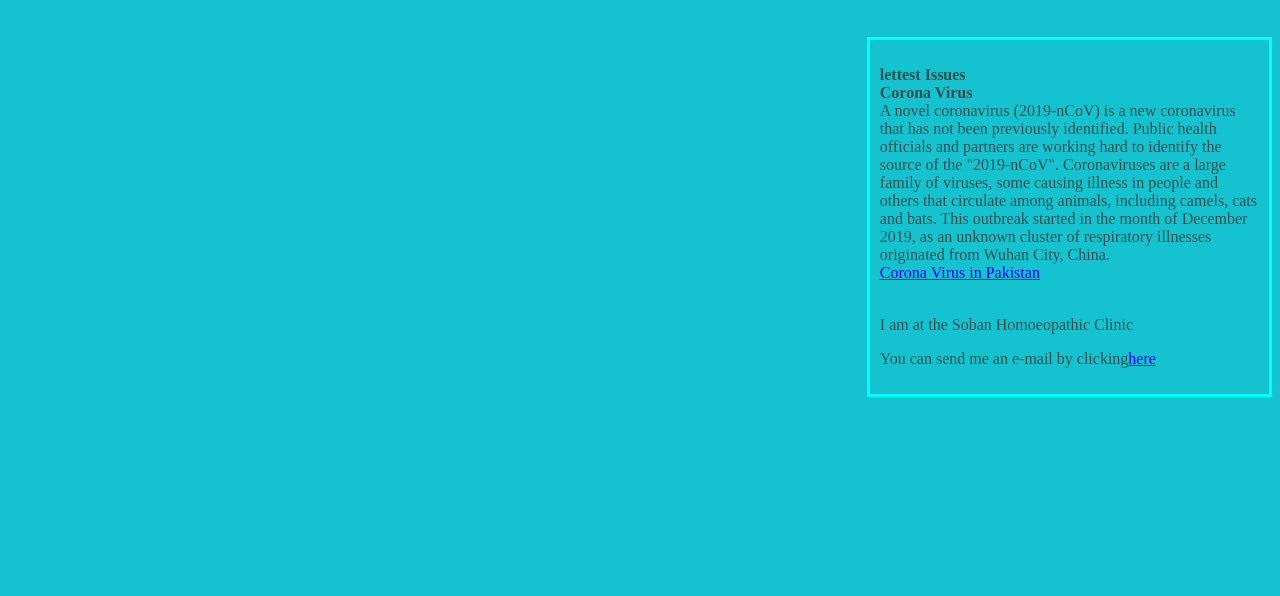
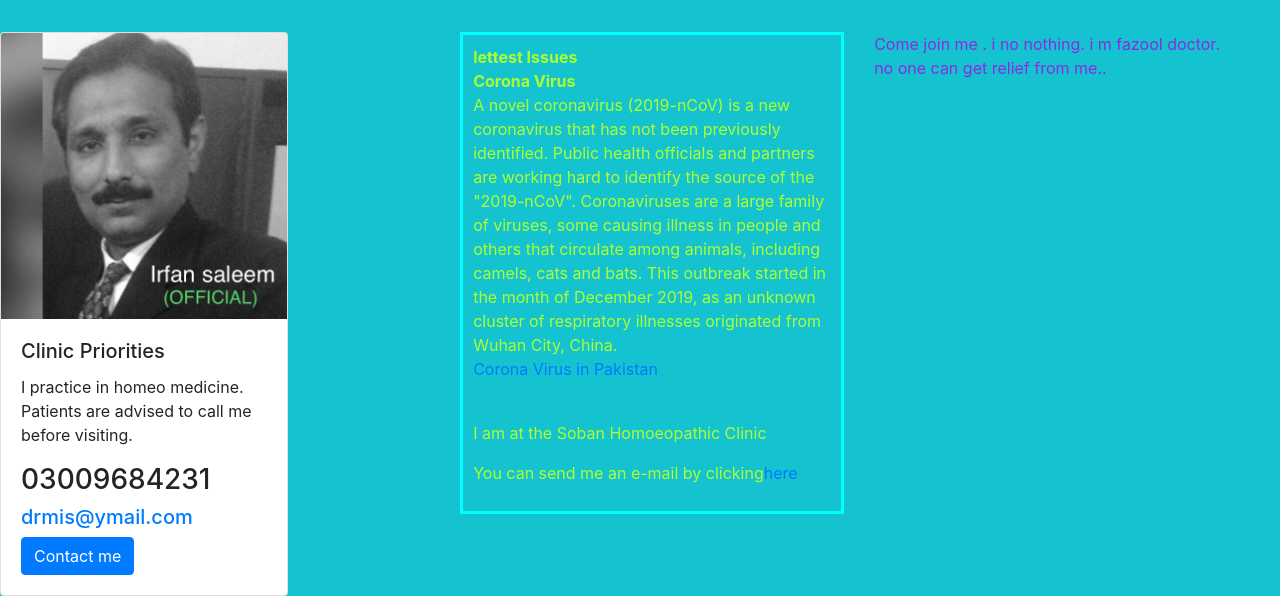
Before and after one commit to drmis/shc, a plain HTML site: page index.html in a window 1280 px wide. Shown: the part 214-810 px from the top of the page. Drawn offline with nearby package versions, Linux system fonts and the light colour scheme.

Commit message:
added card and pic

```diff
--- a/index.html
+++ b/index.html
@@ -3,6 +3,7 @@
 <head>
     <meta charset="UTF-8">
     <meta name="viewport" content="width=device-width, initial-scale=1.0">
+    <link rel="stylesheet" href="https://stackpath.bootstrapcdn.com/bootstrap/4.4.1/css/bootstrap.min.css" integrity="sha384-Vkoo8x4CGsO3+Hhxv8T/Q5PaXtkKtu6ug5TOeNV6gBiFeWPGFN9MuhOf23Q9Ifjh" crossorigin="anonymous">
     <link rel="stylesheet" type="text/css" href="sch.css">
     <titl>SOBAN HOMOEOPATHIC CLINIC</title>
 </head>
@@ -10,10 +11,31 @@
 
 <body>
 
+<nav class="navbar .navbar-dark bg-dark">
+    <h1 id="welc">Welcome to </h1>
+</nav>
+    <h1 class="sob font-weight-bold"> SOBAN HOMOEOPATHIC CLINIC</h1>
 
-    <h1 id="welc">Welcome to </h1>
-    <h1 class="sob"> SOBAN HOMOEOPATHIC CLINIC</h1>
         <P><h2><b>Homoeopathic Medical Systems</b></h2><br><p>
+
+
+
+
+            <div class="card" style="width: 18rem;">
+                <img src="bhai.JPG" class="card-img-top" alt="My=Pic">
+                <div class="card-body">
+                  <h5 class="card-title">Clinic Priorities</h5>
+                  <p class="card-text">I practice in homeo medicine. Patients are advised to call me before visiting.</p>
+                  <h3>03009684231</h3>
+                  <h5><a href="https://www.yahoo.com/" target="_blank" >drmis@ymail.com</a></h5>
+                  <a href="https://www.yahoo.com/" target="_blank"  class="btn btn-primary">Contact me</a>
+                </div>
+              </div>
+
+              <p id="shani"> Come join me . i no nothing. i m fazool doctor.<br>
+            no one can get relief from me..  </p>
+
+
        <div id="goshi">
             <p><b>lettest Issues</b><br><b>Corona Virus</b><br>A novel coronavirus (2019-nCoV) is a new coronavirus that has not been previously identified. Public health officials and partners are working hard to identify the source of the "2019-nCoV". Coronaviruses are a large family of viruses, some causing illness in people and others that circulate among animals, including camels, cats and bats. This outbreak started in the month of December 2019, as an unknown cluster of respiratory illnesses originated from Wuhan City, China.<BR>
             <a href="https://www.nih.org.pk/novel-coranavirus-2019-ncov//">Corona Virus in Pakistan</a><p><br>
--- a/sch.css
+++ b/sch.css
@@ -13,12 +13,22 @@ body {
 }
 
 #goshi{
-
+ position: relative;
    border: solid;
    border-color: cyan;
    width: 30%;
    float: right;
    padding: 10px;
-   color: darkslategrey;
+   color: greenyellow;
 
 }
+.card {
+    position: relative;
+    float: left;
+}
+#shani {
+    float: right;
+    margin-right: 60px;
+    padding-left: 30px;
+    color: blueviolet;
+}
```
Also changed, not shown: bhai.jpg (added).
